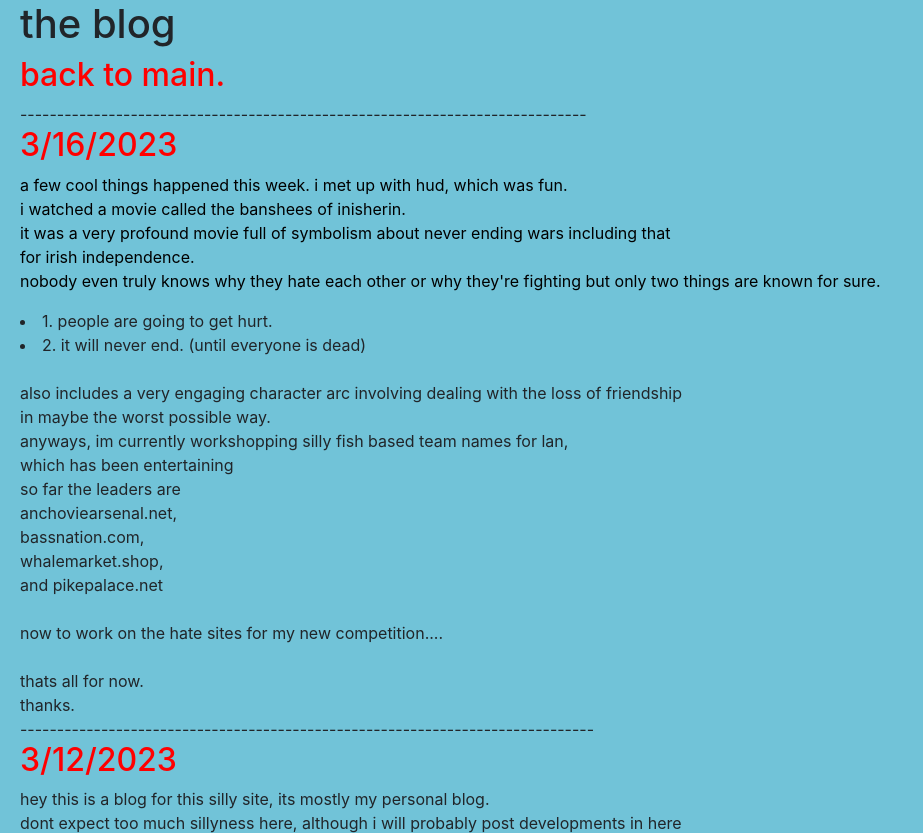
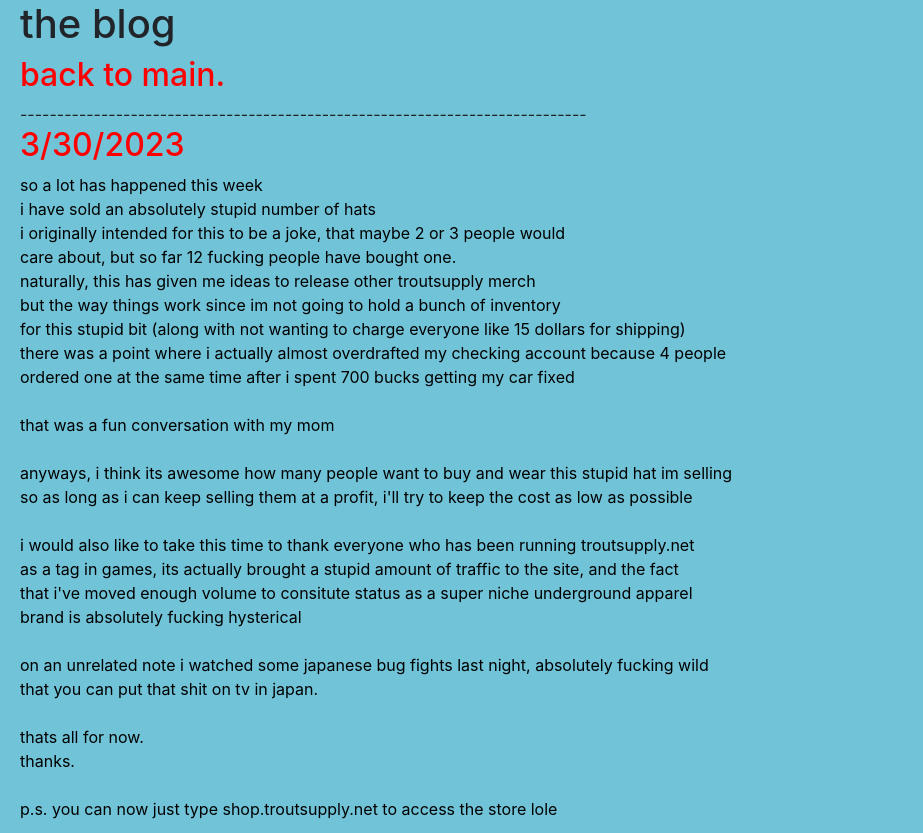
Before and after one commit to cayorne/troutsupply, a plain HTML site: page blog.html in a window 1280 px wide. Shown: the top 833 px of the page, without its empty margins (0-923 px from the left). Drawn offline with nearby package versions, Linux system fonts and the light colour scheme.

Commit message:
Add files via upload

```diff
--- a/blog.html
+++ b/blog.html
@@ -21,6 +21,41 @@
     <h1>the blog</h1>
     <header><a href="index.html"><h2>back to main.</h2></a><header></header>
     -----------------------------------------------------------------------------
+    <h2>3/30/2023</h2>
+    <p>so a lot has happened this week
+    <br>i have sold an absolutely stupid number of hats
+    <br>i originally intended for this to be a joke, that maybe 2 or 3 people would
+    <br>care about, but so far 12 fucking people have bought one.
+    <br>naturally, this has given me ideas to release other troutsupply merch
+    <br>but the way things work since im not going to hold a bunch of inventory
+    <br>for this stupid bit (along with not wanting to charge everyone like 15 dollars for shipping)
+    <br>there was a point where i actually almost overdrafted my checking account because 4 people
+    <br>ordered one at the same time after i spent 700 bucks getting my car fixed
+    <br><br>
+    that was a fun conversation with my mom
+    <br>
+    <br>
+    anyways, i think its awesome how many people want to buy and wear this stupid hat im selling
+    <br>so as long as i can keep selling them at a profit, i'll try to keep the cost as low as possible
+    <br>
+    <br>
+    i would also like to take this time to thank everyone who has been running troutsupply.net
+    <br> as a tag in games, its actually brought a stupid amount of traffic to the site, and the fact
+    <br> that i've moved enough volume to consitute status as a super niche underground apparel
+    <br> brand is absolutely fucking hysterical
+    <br>
+    <br> on an unrelated note i watched some japanese bug fights last night, absolutely fucking wild
+    <br>that you can put that shit on tv in japan.
+    <br>
+        <br>
+        thats all for now.
+        <br>
+        thanks.
+        <br> <br>
+        p.s. you can now just type shop.troutsupply.net to access the store lole
+    </p>
+    -----------------------------------------------------------------------------
+
     <h2>3/16/2023</h2>
     <p>a few cool things happened this week.
         i met up with hud, which was fun.
```
Also changed, not shown: index.html (+1 -1 lines).
